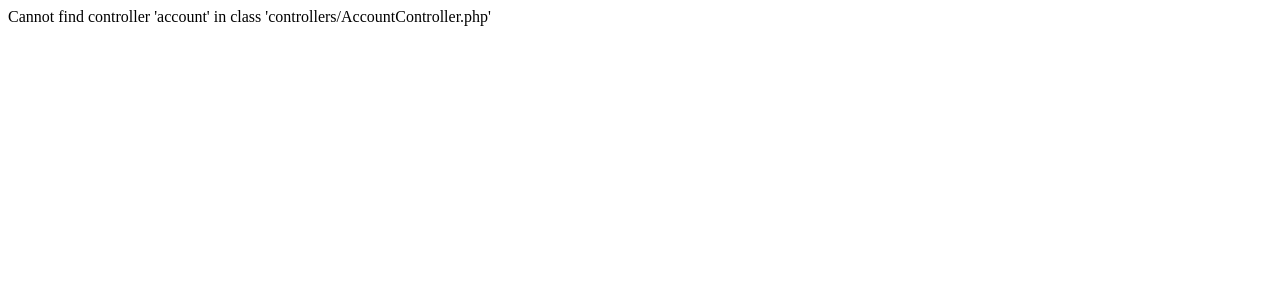
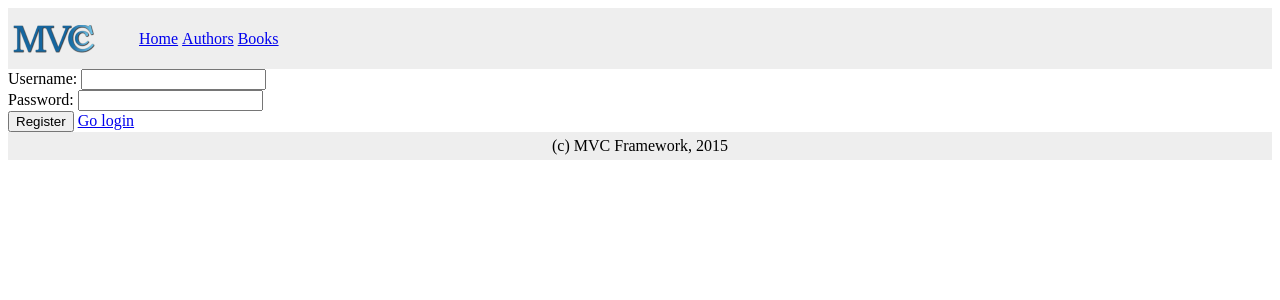
Before and after one commit to m4r71n85/musicBox-php-, a PHP site: page /account/register in a window 1280 px wide. Shown: the top 300 px of the page. Run offline with PHP 8.4, Linux system fonts and the light colour scheme.

Commit message:
implement login register functionality

```diff
--- /dev/null
+++ b/controllers/AccountController.php
@@ -0,0 +1,70 @@
+<?php
+
+class AccountController extends BaseController{
+    private $db;
+    public function onInit() {
+        $this->db = new AccountModel();
+    }
+    public function register(){
+        if($this->isPost){
+            $username = $_POST['username'];
+            $password = $_POST['password'];
+
+            if(strlen($username==null || strlen($username)<3)){
+                $this->addErrorMessage("Username is invalid.");
+                $this->renderView(__FUNCTION__);
+                return;
+            }
+            if(strlen($password==null || strlen($password)<3)){
+                $this->addErrorMessage("Password is invalid.");
+                $this->renderView(__FUNCTION__);
+                return;
+            }
+
+            $isRegistered = $this->db->register($username, $password);
+            if($isRegistered){
+                $this->redirect("books", "index");
+                $this->addInfoMessage("Registration successful");
+            } else {
+                $this->addErrorMessage("Register failed");
+            }
+        }
+
+        $this->renderView(__FUNCTION__);
+    }
+
+    public function login() {
+        if($this->isPost){
+            $username = $_POST['username'];
+            $password = $_POST['password'];
+
+            if(strlen($username==null || strlen($username)<3)){
+                $this->addErrorMessage("Username is invalid.");
+                $this->renderView(__FUNCTION__);
+                return;
+            }
+            if(strlen($password==null || strlen($password)<3)){
+                $this->addErrorMessage("Password is invalid.");
+                $this->renderView(__FUNCTION__);
+                return;
+            }
+            $isLoggedIn = $this->db->login($username, $password);
+            if($isLoggedIn){
+                $this->addInfoMessage("Login successful!");
+                $this->redirect("books", "index");
+            }
+            else {
+                $this->addErrorMessage("Login error!");
+                $this->redirect("account", "login");
+            }
+        }
+
+        $this->renderView(__FUNCTION__);
+    }
+
+    public function logout() {
+
+    }
+
+
+}
--- /dev/null
+++ b/models/AccountModel.php
@@ -0,0 +1,35 @@
+<?php
+
+class AccountModel extends BaseModel{
+
+    public function register($username, $password){
+        $statement = self::$db->prepare("SELECT COUNT(id) as userExists FROM Users WHERE username = ?");
+        $statement->bind_param("s", $username);
+        $statement->execute();
+        $result = $statement->get_result()->fetch_assoc();
+        if($result['userExists']){
+            return false;
+        }
+
+        $hash_pass = password_hash($password, PASSWORD_BCRYPT);
+        $registerStatement = self::$db->prepare("INSERT INTO Users (username, pass_hash) VALUES (?, ?)");
+
+        $registerStatement->bind_param("ss", $username, $hash_pass);
+        $registerStatement->execute();
+
+        return true;
+    }
+
+    public function login($username, $password) {
+        $statement = self::$db->prepare("SELECT id, username, pass_hash FROM Users WHERE username = ?");
+        $statement->bind_param("s", $username);
+        $statement->execute();
+        $result = $statement->get_result()->fetch_assoc();
+
+        if(password_verify($password, $result['pass_hash'] )){
+            return true;
+        }
+
+        return false;
+    }
+}
--- /dev/null
+++ b/views/account/register.php
@@ -0,0 +1,8 @@
+<form action="/account/register" method="Post" >
+    <label for="username">Username: </label>
+    <input type="text" id="username" name="username"/> <br/>
+    <label for="username">Password: </label>
+    <input type="password" id="password" name="password"/><br/>
+    <input type="submit" value="Register"/>
+    <a href="/account/login">Go login</a>
+</form>
--- a/views/home/index.php
+++ b/views/home/index.php
@@ -1 +1,4 @@
 <h1>Welcome to Home!</h1>
+
+<a href="/account/login">Login</a>
+<a href="/account/register">Register</a>
```
Also changed, not shown: views/account/login.php (added, +8 -0 lines).
